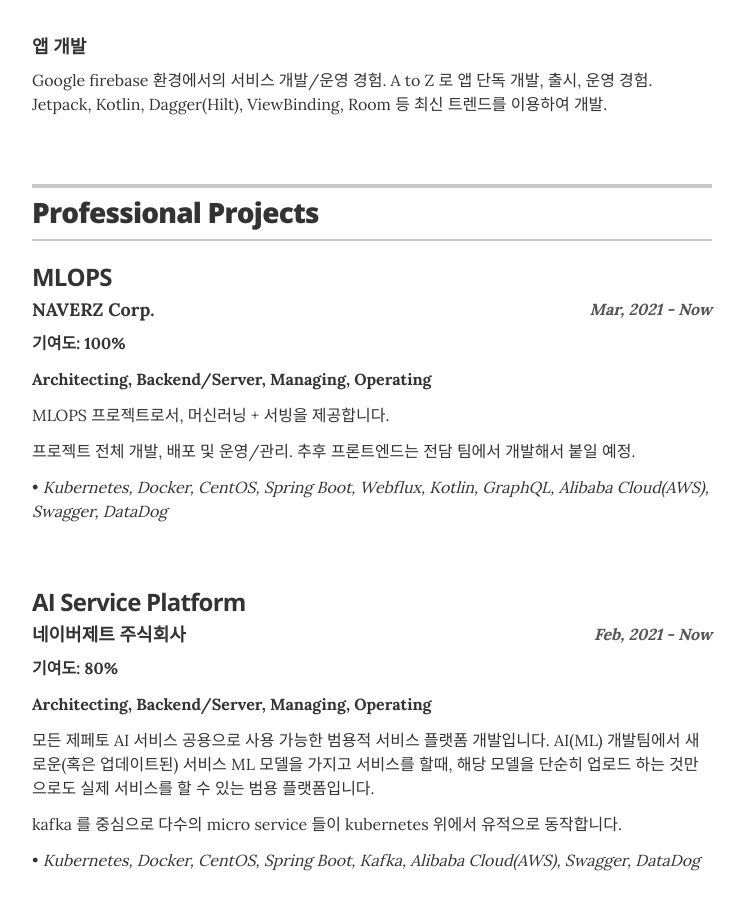
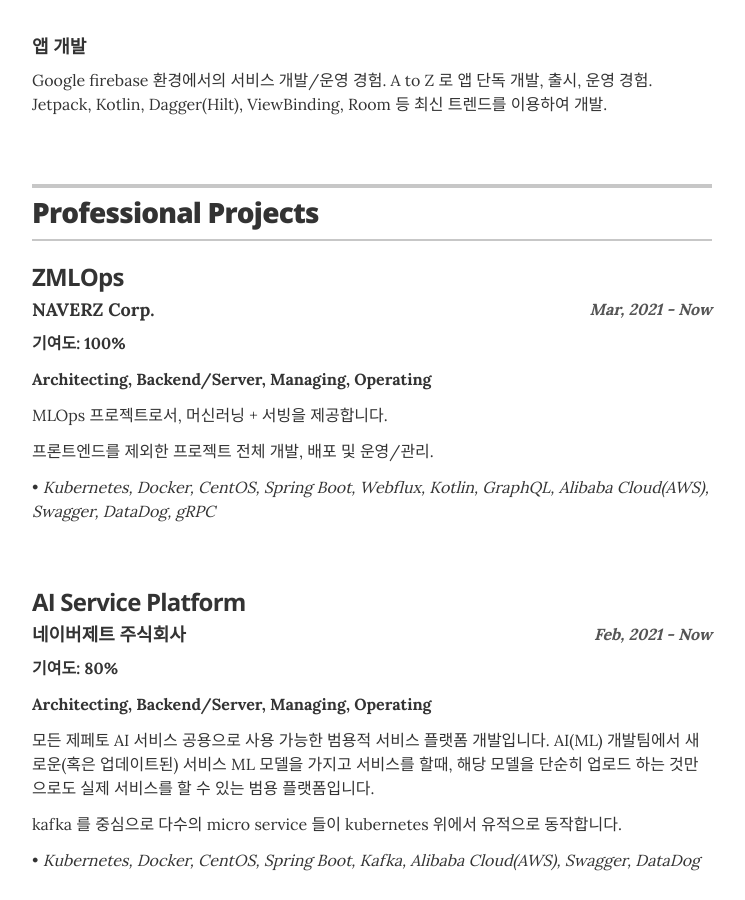
Before and after one commit to und3rs/resume_kr, a Jekyll site: the page built from index.html, in a window 1280 px wide and 900 px high, scrolled down 2716 px. Shown: the whole window, without its empty margins (268-1013 px from the left). Built offline with Jekyll 4.4.1, drawn with Linux system fonts in a browser that asks for light colours.

Commit message:
Update professional_projects.yml

```diff
--- a/_data/professional_projects.yml
+++ b/_data/professional_projects.yml
@@ -1,14 +1,14 @@
 # Projects
 
-- project: MLOPS
+- project: ZMLOps
   id: mlops
   corp: NAVERZ Corp.
   duration: Mar, 2021 - Now
   contribution: 100
   position: Architecting, Backend/Server, Managing, Operating
-  description: MLOPS 프로젝트로서, 머신러닝 + 서빙을 제공합니다.
-  role: 프로젝트 전체 개발, 배포 및 운영/관리. 추후 프론트엔드는 전담 팀에서 개발해서 붙일 예정.
-  skills: Kubernetes, Docker, CentOS, Spring Boot, Webflux, Kotlin, GraphQL, Alibaba Cloud(AWS), Swagger, DataDog
+  description: MLOps 프로젝트로서, 머신러닝 + 서빙을 제공합니다.
+  role: 프론트엔드를 제외한 프로젝트 전체 개발, 배포 및 운영/관리.
+  skills: Kubernetes, Docker, CentOS, Spring Boot, Webflux, Kotlin, GraphQL, Alibaba Cloud(AWS), Swagger, DataDog, gRPC
 
 - project: AI Service Platform
   corp: 네이버제트 주식회사
```
